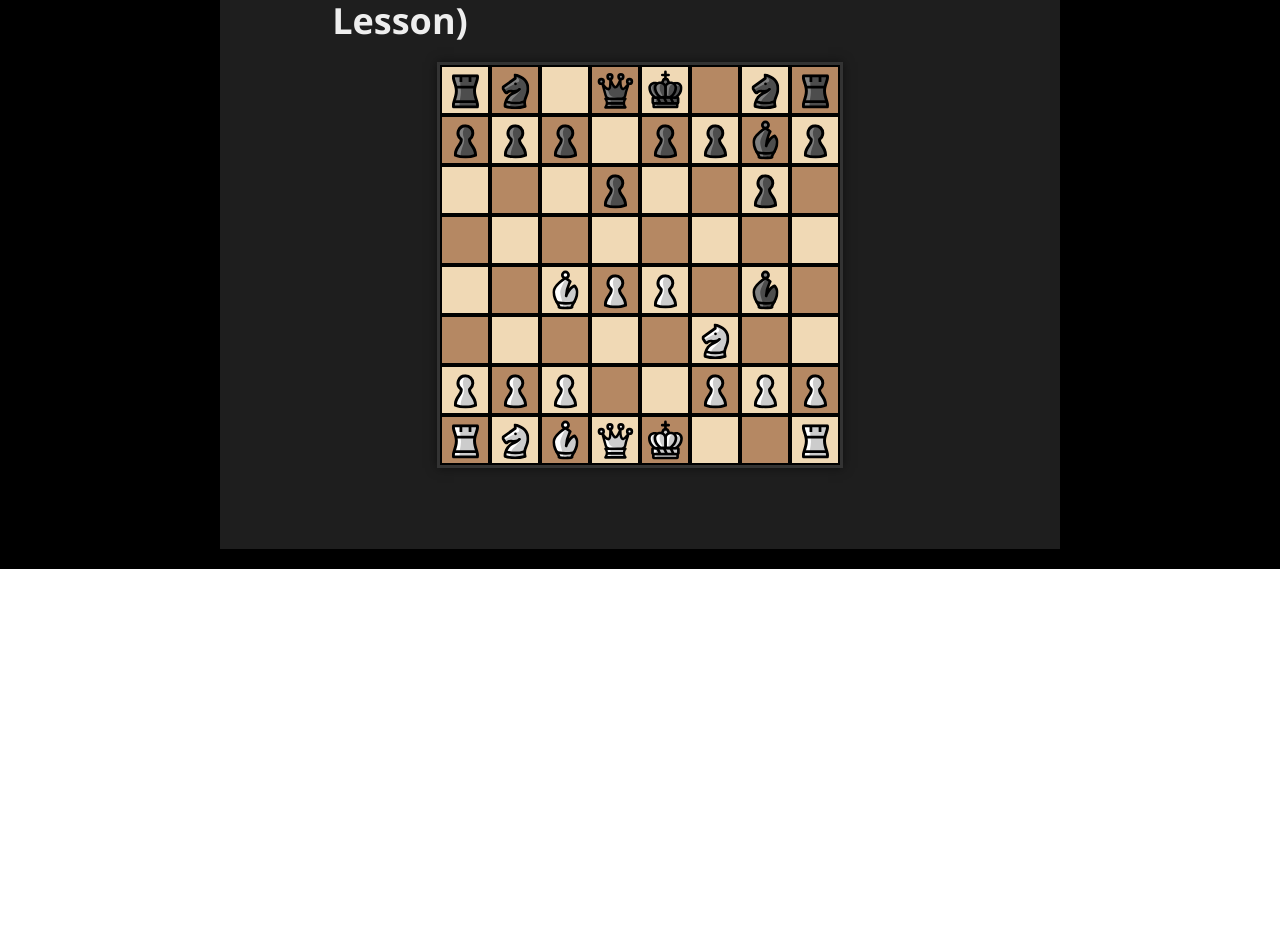
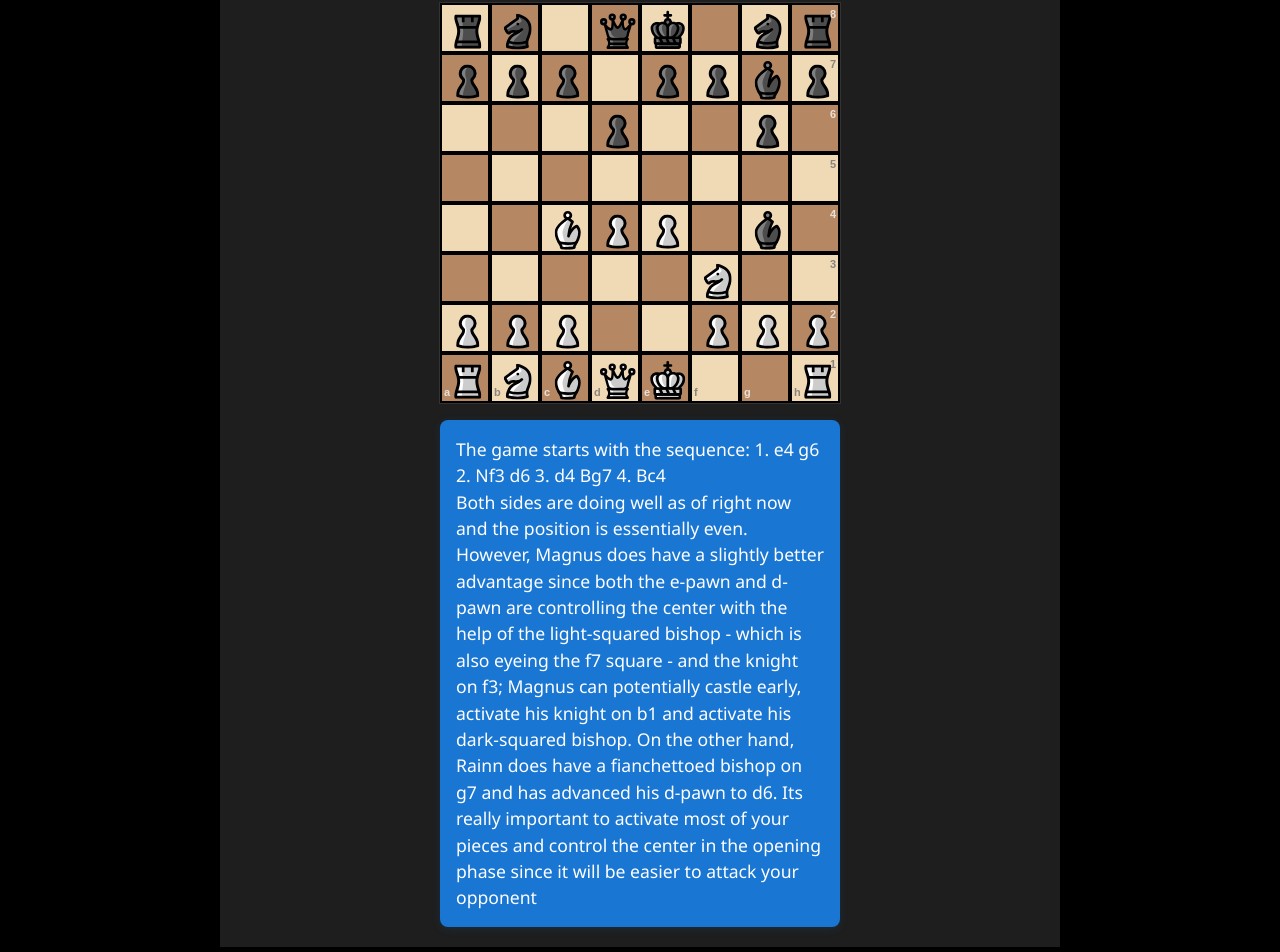
Before and after one commit to DasMoge124/Chessfull, a React (Vite) app in the folder frontend/: page /lessons/grandmaster/MagnusVRainn in a window 1280 px wide. Shown: the part 373-1325 px from the top of the page. Before the commit the page ends 942 px from the top, so only its background shows below. Built offline with nearby package versions, Linux system fonts and the light colour scheme.

Commit message:
screw this

```diff
--- a/frontend/package.json
+++ b/frontend/package.json
@@ -11,6 +11,7 @@
   },
   "dependencies": {
     "chess.js": "^1.4.0",
+    "lucide-react": "^0.548.0",
     "prettier": "^3.6.2",
     "react": "^19.1.1",
     "react-dom": "^19.1.1",
--- a/frontend/src/pages/lessons/white/Magnus_v_RainnWilson.jsx
+++ b/frontend/src/pages/lessons/white/Magnus_v_RainnWilson.jsx
@@ -60,21 +60,49 @@ const GAME_LESSON_MOVES = [
     move: "5. Nh6",
     player: "Black",
     explanation:
-      " Later in the game,Rainn played Nh6, attackingthe queen.Howdid Magnus respond to it?",
+      " Later in the game,Rainn played Nh6, attacking the queen.How did Magnus respond to it?",
     fen: "rn1qk2r/ppp1p1bp/3p2pn/6N1/3PP1Q1/8/PPP2PPP/RNB1K2R w KQ - 1 8",
     hint: "Push pawns to open lines for attack.",
     solution: "Black moved Ke8 to escape the check.",
   },
   {
-    move: "4. Qxg4",
-    player: "Black",
+    move: "6. Qh3",
+    player: "White",
     explanation:
-      " Later in the game,Rainn played Nh6, attackingthequeen.Howdid Magnus respond to it?",
+      " Later in the game,Rainn played Nh6, attacking the queen.Howdid Magnus respond to it?",
     fen: "rnbqk1nr/ppp1p1bp/3p2p1/6N1/3PP3/8/PPP2PPP/RNBQK2R w KQkq - 0 1",
     hint: "Push pawns to open lines for attack.",
     solution: "Black moved Ke8 to escape the check.",
   },
+  {
+    move: "7. Nd7",
+    player: "Black",
+    explanation:
+      " Later in the game,Rainn played Nh6, attackingthequeen.Howdid Magnus respond to it?",
+    fen: "r2qk2r/pppnp1bp/3p2pn/6N1/3PP3/7Q/PPP2PPP/RNB1K2R w KQ - 3 9",
+    hint: "Push pawns to open lines for attack.",
+    solution: "Black moved Ke8 to escape the check.",
+  },
+  {
+    move: "8. Ne6",
+    player: "White",
+    explanation:
+      "After Ne6, Magnus managed to fork both Rainn’s queen and bishop.",
+    fen: "r2qk2r/pppnp1bp/3p2pn/6N1/3PP3/7Q/PPP2PPP/RNB1K2R w KQ - 3 9",
+    hint: "Push pawns to open lines for attack.",
+    solution: "Black moved Ke8 to escape the check.",
+  },
+  {
+    move: "7. Nd7",
+    player: "Black",
+    explanation:
+      " Later in the game,Rainn played Nh6, attackingthequeen.Howdid Magnus respond to it?",
+    fen: "r1q1k2r/pppnp1bp/3pN1pn/8/3PP3/7Q/PPP2PPP/RNB1K2R w KQ - 5 10",
+    hint: "Push pawns to open lines for attack.",
+    solution: "Black moved Ke8 to escape the check.",
+  },
 ];
+//r1q1k2r/pppnp1bp/3pN1pn/8/3PP3/7Q/PPP2PPP/RNB1K2R w KQ - 5 10
 
 // Utility for chessboard squares
 const files = ["a", "b", "c", "d", "e", "f", "g", "h"];
@@ -225,6 +253,10 @@ function MagnusVRainn() {
   const [showContinue, setShowContinue] = useState(false);
   const [showHint, setShowHint] = useState(false);
   const [showSolution, setShowSolution] = useState(false);
+  // Feedback box state
+  const [feedback, setFeedback] = useState(
+    "The game starts with the sequence: 1. e4 g6 2. Nf3 d6 3. d4 Bg7 4. Bc4 <br>Both sides are doing well as of right now and the position is essentially even. However, Magnus does have a slightly better advantage since both the e-pawn and d-pawn are controlling the center with the help of the light-squared bishop  - which is also eyeing the f7 square - and the knight on f3; Magnus can potentially castle early, activate his knight on b1 and activate his dark-squared bishop. On the other hand, Rainn does have a fianchettoed bishop on g7 and has advanced his d-pawn to d6. Its really important to activate most of your pieces and control the center in the opening phase since it will be easier to attack your opponent</br>"
+  );
 
   const lesson = GAME_LESSON_MOVES[currentLessonIndex];
 
@@ -240,10 +272,10 @@ function MagnusVRainn() {
       setShowContinue(false);
       setShowHint(false);
       setShowSolution(false);
-      setTimeout(() => {
-        if (currentLessonIndex < GAME_LESSON_MOVES.length - 1)
-          setCurrentLessonIndex((i) => i + 1);
-      });
+      // Instantly advance to next move (no cooldown)
+      if (currentLessonIndex < GAME_LESSON_MOVES.length - 1) {
+        setCurrentLessonIndex((i) => i + 1);
+      }
     }
   }, [currentLessonIndex, gameEnded, lesson]);
 
@@ -264,12 +296,12 @@ function MagnusVRainn() {
   };
 
   const toggleHint = () => {
-    setShowHint(!showHint);
+    setShowHint((prev) => !prev);
     if (!showHint) setShowSolution(false);
   };
 
   const toggleSolution = () => {
-    setShowSolution(!showSolution);
+    setShowSolution((prev) => !prev);
     if (!showSolution) setShowHint(false);
   };
 
@@ -309,9 +341,9 @@ function MagnusVRainn() {
             lineHeight: 1.2,
           }}
         >
-          Magnus vs.
+          Eric Rosen vs.
           <br />
-          Rainn Wilson
+          Emilia Sprzęczka
           <br />
           (Interactive Lesson)
         </div>
@@ -336,7 +368,27 @@ function MagnusVRainn() {
         setLessonMessage={setLessonMessage}
         setShowContinue={setShowContinue}
         showContinue={showContinue}
+        clearFeedback={() => setFeedback("")}
       />
+
+      {/* FEEDBACK BOX (blue, temporary) */}
+      {feedback && (
+        <div
+          className="feedback-box"
+          style={{
+            background: "#1976d2",
+            color: "#fff",
+            padding: "16px",
+            borderRadius: "8px",
+            marginTop: "16px",
+            fontSize: "1.1em",
+            boxShadow: "0 2px 8px rgba(25, 118, 210, 0.15)",
+            maxWidth: "400px",
+            textAlign: "left",
+          }}
+          dangerouslySetInnerHTML={{ __html: feedback }}
+        />
+      )}
 
       {/* LESSON MESSAGE */}
       {lessonMessage && (
--- a/frontend/src/pages/lessons/white/components/Chessboard.css
+++ b/frontend/src/pages/lessons/white/components/Chessboard.css
@@ -1,8 +1,10 @@
+/* --- Base Structure --- */
 .chessboard {
-  display: flex;
-  flex-wrap: wrap;
-  border: 2px solid #333;
-  box-sizing: content-box;
+  /* Aligns with Lichess: relies on grid from JSX, no extra border/shadow */
+  border: none;
+  box-shadow: none;
+  user-select: none;
+  overflow: hidden;
 }
 
 .square {
@@ -10,6 +12,7 @@
   position: relative;
 }
 
+/* --- Square Colors (Lichess Brown Theme) --- */
 .light {
   background-color: #f0d9b5;
 }
@@ -18,17 +21,21 @@
   background-color: #b58863;
 }
 
-.last-move {
-  background-color: #f6f669 !important;
-}
+/* --- Piece Image and Coordinates Positioning --- */
 
 .piece-img {
   position: absolute;
   top: 0;
   left: 0;
+  /* Lichess pieces are typically slightly smaller to not cover coordinates */
+  width: 90%;
+  height: 90%;
+  transform: translate(5%, 5%); /* Center the slightly smaller piece */
   pointer-events: auto;
   z-index: 2;
 }
+
+/* --- Legal Move Visuals (Dots and Rings) --- */
 
 .legal-dot {
   width: 16px;
@@ -45,10 +52,51 @@
 .legal-ring {
   width: 80%;
   height: 80%;
-  border: 3px solid rgba(255, 0, 0, 0.5);
+  /* Using the same color as the dot/last move for consistency */
+  border: 4px solid rgba(0, 0, 0, 0.2);
   border-radius: 50%;
   position: absolute;
   top: 10%;
   left: 10%;
   z-index: 1;
 }
+
+/* --- Coordinates Styling (Files and Ranks) --- */
+
+/* Base style for the coordinate text */
+.square::before,
+.square::after {
+  position: absolute;
+  font-family: Arial, sans-serif;
+  font-size: 11px;
+  font-weight: bold;
+  opacity: 0.8;
+  z-index: 3; /* Ensure they are above highlights and pieces */
+  pointer-events: none; /* Make them unclickable */
+}
+
+/* Style for Rank numbers (1-8) along the right edge (H-file) */
+.square[data-rank]::after {
+  content: attr(data-rank);
+  top: 1px;
+  right: 2px;
+  color: #707070; /* Default dark gray for light squares */
+}
+
+/* Make rank color white on dark squares for better contrast */
+.dark[data-rank]::after {
+  color: #f5f5f5;
+}
+
+/* Style for File letters (a-h) along the bottom edge (1st rank) */
+.square[data-file]::before {
+  content: attr(data-file);
+  bottom: 0px;
+  left: 2px;
+  color: #707070; /* Default dark gray for light squares */
+}
+
+/* Make file color white on dark squares for better contrast */
+.dark[data-file]::before {
+  color: #f5f5f5;
+}
--- a/frontend/src/pages/lessons/white/components/Chessboard.jsx
+++ b/frontend/src/pages/lessons/white/components/Chessboard.jsx
@@ -1,7 +1,8 @@
 import React, { useState, useEffect, useCallback } from "react";
 import { Chess } from "chess.js";
-// Removed: import "./GameLesson.css";
-// Removed: import "./Chessboard.css";
+// Assuming you will re-add your CSS files here:
+// import "./GameLesson.css";
+import "./Chessboard.css";
 
 // Utility function to convert row/column into algebraic square notation
 const toSquare = (row, col) => {
@@ -33,7 +34,7 @@ const Chessboard = ({
   const [lastMove, setLastMove] = useState({ from: null, to: null });
 
   // 400px / 8 squares = 50px per square
-  const squareSize = 400 / 8; // Use 400/8 to match the parent container size
+  const squareSize = 400 / 8;
   const lesson = lessonMoves[currentLessonIndex];
   const isUserTurn = game.turn() === "w" && lesson.player === "White";
 
@@ -108,8 +109,6 @@ const Chessboard = ({
 
   return (
     <div
-      // Reverted to basic styling that assumes external CSS will handle colors/borders
-      // We keep the grid structure here for layout
       className="chessboard"
       style={{
         width: 400,
@@ -118,9 +117,7 @@ const Chessboard = ({
         display: "grid",
         gridTemplateColumns: `repeat(8, ${squareSize}px)`,
         gridTemplateRows: `repeat(8, ${squareSize}px)`,
-        // Added standard styling fallback for visibility
-        border: "3px solid #333",
-        boxShadow: "0 0 10px rgba(0,0,0,0.5)",
+        // Removed original inline style fallbacks to rely on CSS file
       }}
     >
       {board.map((row, rIdx) =>
@@ -131,17 +128,28 @@ const Chessboard = ({
           const isLast = square === lastMove.from || square === lastMove.to;
           const isLight = (rIdx + cIdx) % 2 === 0;
 
-          // Reverted to original class names for square color and highlighting
+          // Variables for file and rank notation
+          const rank = 8 - rIdx;
+          const file = ["a", "b", "c", "d", "e", "f", "g", "h"][cIdx];
+
           const squareClasses = isLight ? "light" : "dark";
 
           return (
             <div
               key={square}
               className={`square ${squareClasses} ${isLegal ? "highlight-legal" : ""}
-                          ${isSource ? "highlight-source" : ""} ${isLast ? "last-move" : ""}
-                          ${isUserTurn ? "cursor-pointer" : "cursor-default"}
-                          `}
+                        ${isSource ? "highlight-source" : ""} ${isLast ? "last-move" : ""}
+                        ${isUserTurn ? "cursor-pointer" : "cursor-default"}
+                        `}
               onClick={() => handleSquareClick(square)}
+              // --- FILE AND RANK NOTATION DATA ATTRIBUTES ---
+              {...(cIdx === 7 && {
+                "data-rank": rank,
+              })} /* Right edge (h-file) */
+              {...(rIdx === 7 && {
+                "data-file": file,
+              })} /* Bottom edge (1st rank) */
+              // --- END NOTATION ---
               style={{
                 width: squareSize,
                 height: squareSize,
@@ -149,12 +157,8 @@ const Chessboard = ({
                 display: "flex",
                 alignItems: "center",
                 justifyContent: "center",
-                // Inline styles for base colors and highlight fallbacks
-                backgroundColor: isLight ? "#f0d9b5" : "#b58863",
-                // Overrides for highlights
-                ...(isLast && {
-                  backgroundColor: isLight ? "#e7e7a3" : "#a3c26b",
-                }),
+                // Removed inline background color fallbacks to rely on CSS file
+                // Kept source highlight fallback for robust click indication
                 ...(isSource && {
                   border: "3px solid #3d80e8",
                   boxSizing: "border-box",
@@ -164,25 +168,16 @@ const Chessboard = ({
               {/* Highlight for legal moves (dot on empty square) */}
               {isLegal && !piece && (
                 <div
-                  style={{
-                    position: "absolute",
-                    width: "33%",
-                    height: "33%",
-                    backgroundColor: "rgba(50, 50, 50, 0.4)",
-                    borderRadius: "50%",
-                  }}
+                  // Using class name from your CSS for dot highlight
+                  className="legal-dot"
                 />
               )}
 
               {/* Highlight for legal moves (ring on occupied square) */}
               {isLegal && piece && (
                 <div
-                  style={{
-                    position: "absolute",
-                    inset: 0,
-                    boxShadow: "inset 0 0 0 4px rgba(50, 50, 50, 0.4)",
-                    borderRadius: "50%",
-                  }}
+                  // Using class name from your CSS for ring highlight
+                  className="legal-ring"
                 />
               )}
 
@@ -191,9 +186,11 @@ const Chessboard = ({
                 <img
                   src={`/assets/pieces/${pieceToFilename(piece)}`}
                   alt={`${piece.color}${piece.type}`}
+                  // Using class name from your CSS for piece image
+                  className="piece-img"
                   style={{
-                    width: "100%",
-                    height: "100%",
+                    width: "100%", // Will be overridden by CSS if needed
+                    height: "100%", // Will be overridden by CSS if needed
                     objectFit: "contain",
                   }}
                   draggable={isUserTurn}
```
Also changed, not shown: 1 other file (tests, documents, lock files or other folders).
